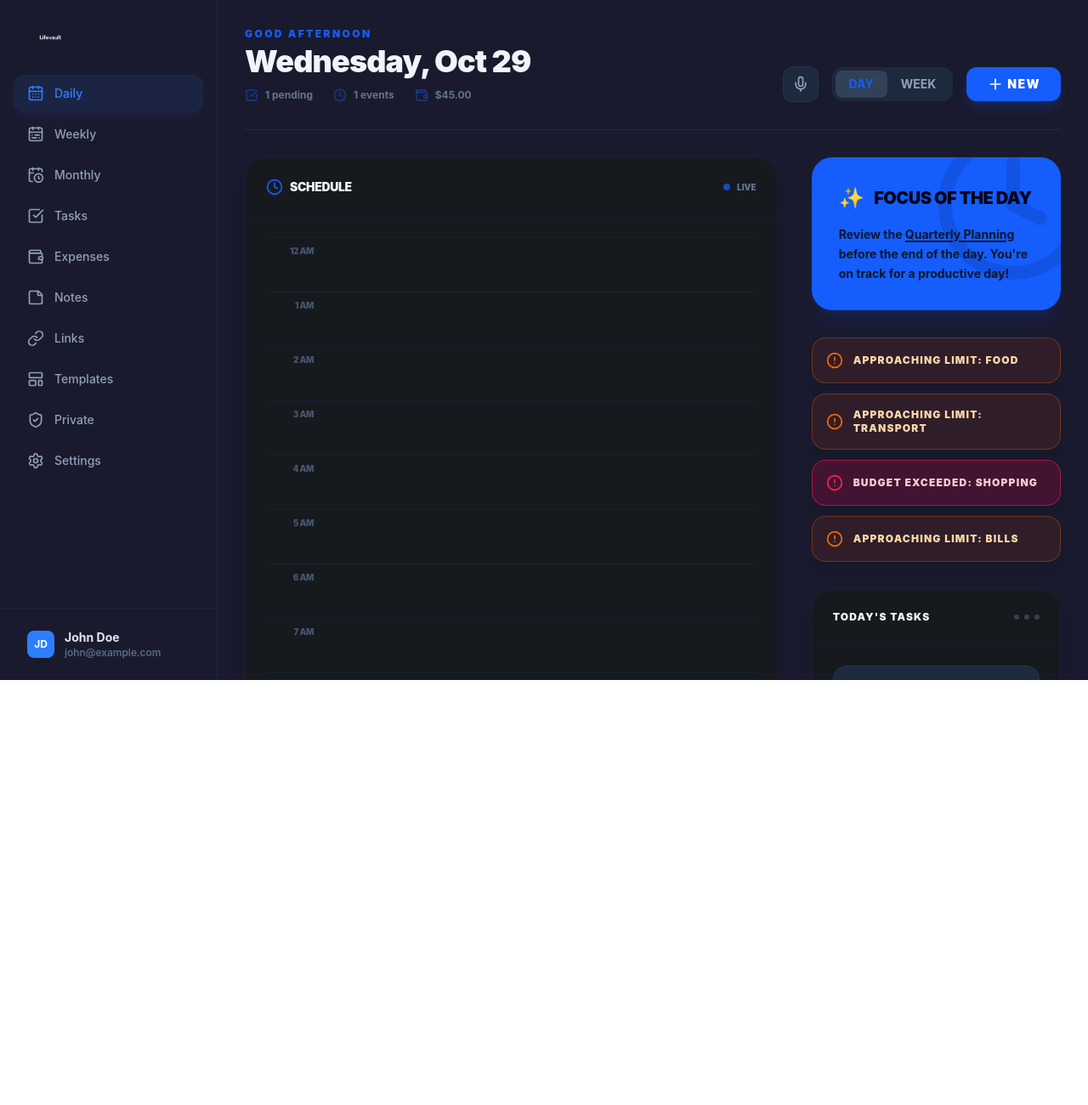
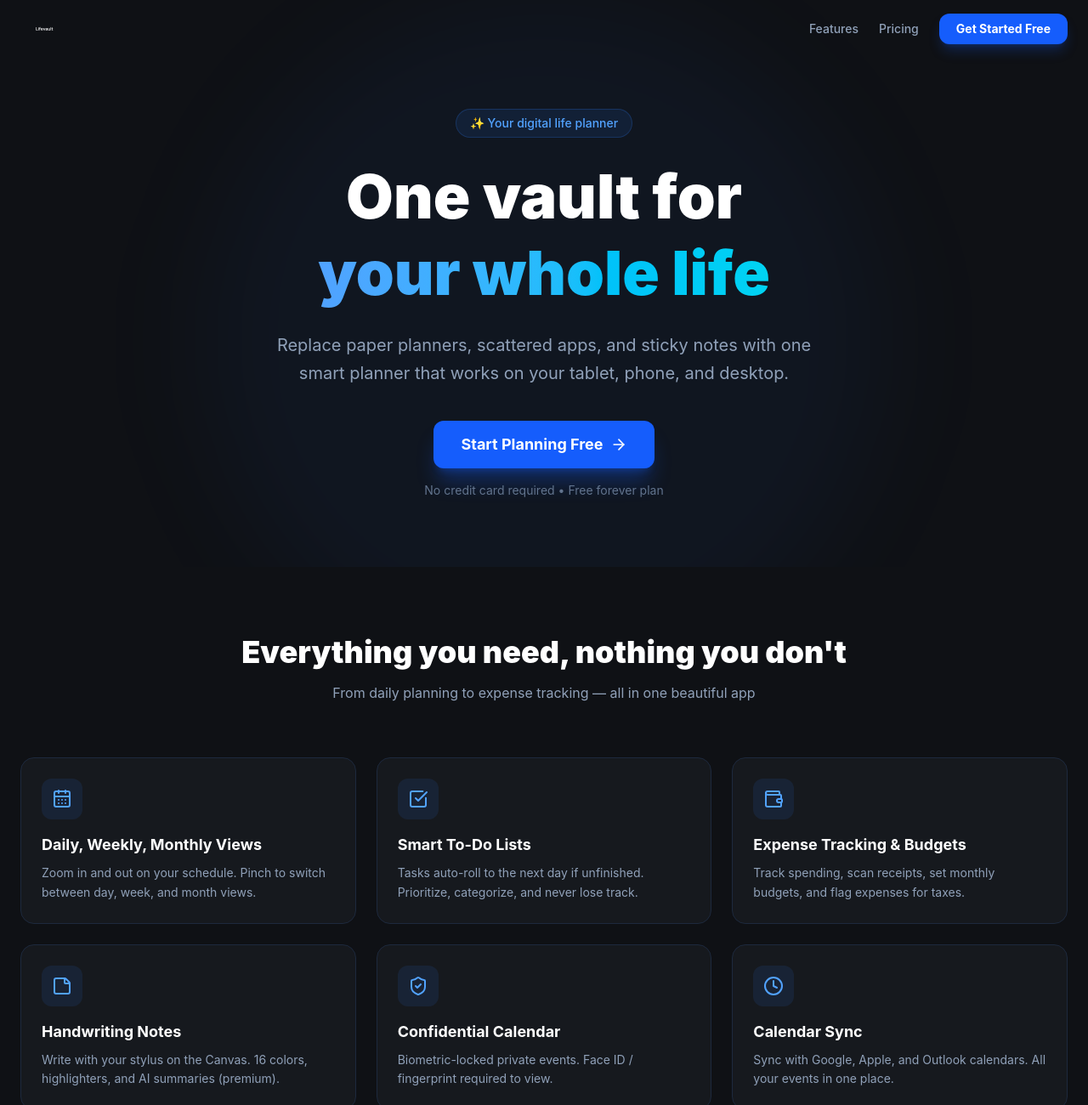
Before and after one commit to nporsch86/lifevault, a React (Vite) app in the folder frontend/: page / in a window 1280 px wide. Shown: the top 1300 px of the page at 85% size. Before the commit the page ends 800 px from the top, so only its background shows below. Built offline with nearby package versions, Linux system fonts and the light colour scheme.

Commit message:
Add landing page + domain config for lifevault.online

```diff
--- a/frontend/src/App.tsx
+++ b/frontend/src/App.tsx
@@ -1,6 +1,6 @@
-
 import { BrowserRouter, Routes, Route } from 'react-router-dom';
 import { PlannerProvider } from './store/PlannerContext';
+import Landing from './pages/Landing';
 import AppLayout from './layouts/AppLayout';
 import DailyView from './pages/DailyView';
 import WeeklyView from './pages/WeeklyView';
@@ -18,7 +18,8 @@ function App() {
     <PlannerProvider>
       <BrowserRouter>
         <Routes>
-          <Route path="/" element={<AppLayout />}>
+          <Route path="/" element={<Landing />} />
+          <Route path="/app" element={<AppLayout />}>
             <Route index element={<DailyView />} />
             <Route path="weekly" element={<WeeklyView />} />
             <Route path="monthly" element={<MonthlyView />} />
--- a/frontend/src/config.ts
+++ b/frontend/src/config.ts
@@ -1,2 +1,2 @@
-// API configuration
 export const API_BASE_URL = "https://lifevault-514e.onrender.com";
+export const APP_URL = "https://lifevault.online";
--- /dev/null
+++ b/frontend/src/pages/Landing.tsx
@@ -0,0 +1,130 @@
+import { useState, useEffect } from 'react';
+import { CalendarDays, CheckSquare, Wallet, ShieldCheck, StickyNote, ArrowRight, Star, Clock } from 'lucide-react';
+
+export default function Landing() {
+  const [scrolled, setScrolled] = useState(false);
+  useEffect(() => {
+    const handler = () => setScrolled(window.scrollY > 50);
+    window.addEventListener('scroll', handler);
+    return () => window.removeEventListener('scroll', handler);
+  }, []);
+
+  const scrollTo = (id: string) => document.getElementById(id)?.scrollIntoView({ behavior: 'smooth' });
+
+  return (
+    <div className="min-h-screen bg-[#0f1115] text-white">
+      {/* Nav */}
+      <nav className={`fixed top-0 w-full z-50 transition-all ${scrolled ? 'bg-[#0f1115]/95 backdrop-blur border-b border-slate-800' : ''}`}>
+        <div className="max-w-7xl mx-auto px-6 py-4 flex items-center justify-between">
+          <div className="flex items-center space-x-3">
+            <img src="/logo-sidebar.png" alt="Lifevault" className="h-8 w-auto" />
+          </div>
+          <div className="flex items-center space-x-6">
+            <button onClick={() => scrollTo('features')} className="text-slate-400 hover:text-white text-sm font-medium transition">Features</button>
+            <button onClick={() => scrollTo('pricing')} className="text-slate-400 hover:text-white text-sm font-medium transition">Pricing</button>
+            <a href="/app" className="bg-blue-600 hover:bg-blue-700 text-white px-5 py-2 rounded-xl text-sm font-bold transition shadow-lg shadow-blue-600/25">
+              Get Started Free
+            </a>
+          </div>
+        </div>
+      </nav>
+
+      {/* Hero */}
+      <section className="pt-32 pb-20 px-6 text-center relative overflow-hidden">
+        <div className="absolute top-0 left-1/2 -translate-x-1/2 w-[800px] h-[800px] bg-blue-500/5 rounded-full blur-3xl" />
+        <div className="max-w-4xl mx-auto relative">
+          <div className="inline-flex items-center bg-blue-500/10 text-blue-400 px-4 py-1.5 rounded-full text-sm font-medium mb-6 border border-blue-500/20">
+            ✨ Your digital life planner
+          </div>
+          <h1 className="text-5xl md:text-7xl font-black leading-tight mb-6">
+            One vault for<br />
+            <span className="text-transparent bg-clip-text bg-gradient-to-r from-blue-400 to-cyan-400">your whole life</span>
+          </h1>
+          <p className="text-slate-400 text-lg md:text-xl max-w-2xl mx-auto mb-10 leading-relaxed">
+            Replace paper planners, scattered apps, and sticky notes with one smart planner
+            that works on your tablet, phone, and desktop.
+          </p>
+          <div className="flex items-center justify-center space-x-4">
+            <a href="/app" className="bg-blue-600 hover:bg-blue-700 text-white px-8 py-3.5 rounded-xl text-lg font-bold transition shadow-xl shadow-blue-600/30 flex items-center">
+              Start Planning Free <ArrowRight className="w-5 h-5 ml-2" />
+            </a>
+          </div>
+          <p className="text-slate-500 text-sm mt-4">No credit card required • Free forever plan</p>
+        </div>
+      </section>
+
+      {/* Features */}
+      <section id="features" className="py-20 px-6">
+        <div className="max-w-7xl mx-auto">
+          <h2 className="text-3xl md:text-4xl font-black text-center mb-4">Everything you need, nothing you don't</h2>
+          <p className="text-slate-400 text-center mb-16 max-w-xl mx-auto">From daily planning to expense tracking — all in one beautiful app</p>
+
+          <div className="grid md:grid-cols-2 lg:grid-cols-3 gap-6">
+            {[
+              { icon: CalendarDays, title: "Daily, Weekly, Monthly Views", desc: "Zoom in and out on your schedule. Pinch to switch between day, week, and month views." },
+              { icon: CheckSquare, title: "Smart To-Do Lists", desc: "Tasks auto-roll to the next day if unfinished. Prioritize, categorize, and never lose track." },
+              { icon: Wallet, title: "Expense Tracking & Budgets", desc: "Track spending, scan receipts, set monthly budgets, and flag expenses for taxes." },
+              { icon: StickyNote, title: "Handwriting Notes", desc: "Write with your stylus on the Canvas. 16 colors, highlighters, and AI summaries (premium)." },
+              { icon: ShieldCheck, title: "Confidential Calendar", desc: "Biometric-locked private events. Face ID / fingerprint required to view." },
+              { icon: Clock, title: "Calendar Sync", desc: "Sync with Google, Apple, and Outlook calendars. All your events in one place." },
+            ].map((f, i) => (
+              <div key={i} className="bg-[#16191e] border border-slate-800 rounded-2xl p-6 hover:border-blue-500/30 transition group">
+                <div className="w-12 h-12 bg-blue-500/10 rounded-xl flex items-center justify-center mb-4 group-hover:bg-blue-500/20 transition">
+                  <f.icon className="w-6 h-6 text-blue-400" />
+                </div>
+                <h3 className="text-lg font-bold mb-2">{f.title}</h3>
+                <p className="text-slate-400 text-sm leading-relaxed">{f.desc}</p>
+              </div>
+            ))}
+          </div>
+        </div>
+      </section>
+
+      {/* Pricing */}
+      <section id="pricing" className="py-20 px-6 bg-[#0a0c10]">
+        <div className="max-w-5xl mx-auto">
+          <h2 className="text-3xl md:text-4xl font-black text-center mb-4">Simple pricing</h2>
+          <p className="text-slate-400 text-center mb-12 max-w-xl mx-auto">Start free. Upgrade when you need more.</p>
+
+          <div className="grid md:grid-cols-3 gap-6">
+            {[
+              { name: "Free", price: "$0", period: "forever", features: ["Daily & Weekly planner", "Basic to-do lists", "Basic expense tracking", "Canvas notes (basic)"], cta: "Get Started", popular: false },
+              { name: "Premium", price: "$12.99", period: "/month", features: ["Everything in Free", "Calendar sync (all 3)", "Confidential calendar", "AI meeting summaries", "Receipt scanning", "Budget planning", "Monthly & Annual views", "Cloud backup"], cta: "Upgrade", popular: true },
+              { name: "Lifetime", price: "$249", period: "one-time", features: ["All Premium features", "No recurring charges", "Priority support", "Early access to new features", "Lifetime updates"], cta: "Get Lifetime", popular: false },
+            ].map((p, i) => (
+              <div key={i} className={`rounded-2xl p-8 ${p.popular ? 'bg-blue-600 border-2 border-blue-400 relative' : 'bg-[#16191e] border border-slate-800'}`}>
+                {p.popular && <div className="absolute -top-3 left-1/2 -translate-x-1/2 bg-blue-400 text-blue-900 text-xs font-black px-4 py-1 rounded-full">MOST POPULAR</div>}
+                <h3 className="text-xl font-bold mb-1">{p.name}</h3>
+                <div className="mb-6">
+                  <span className="text-4xl font-black">{p.price}</span>
+                  <span className="text-slate-400 text-sm ml-1">{p.period}</span>
+                </div>
+                <ul className="space-y-3 mb-8">
+                  {p.features.map((f, j) => (
+                    <li key={j} className="flex items-start text-sm">
+                      <Star className="w-4 h-4 text-blue-400 mr-2 mt-0.5 shrink-0" />
+                      <span>{f}</span>
+                    </li>
+                  ))}
+                </ul>
+                <a href="/app" className={`block text-center py-3 rounded-xl font-bold transition ${p.popular ? 'bg-white text-blue-600 hover:bg-blue-50' : 'bg-slate-800 text-white hover:bg-slate-700'}`}>
+                  {p.cta}
+                </a>
+              </div>
+            ))}
+          </div>
+        </div>
+      </section>
+
+      {/* Footer */}
+      <footer className="py-12 px-6 border-t border-slate-800">
+        <div className="max-w-7xl mx-auto flex items-center justify-between">
+          <div className="flex items-center space-x-2">
+            <img src="/logo-sidebar.png" alt="Lifevault" className="h-6 w-auto" />
+          </div>
+          <p className="text-slate-500 text-sm">© 2026 Lifevault. All rights reserved.</p>
+        </div>
+      </footer>
+    </div>
+  );
+}
```
